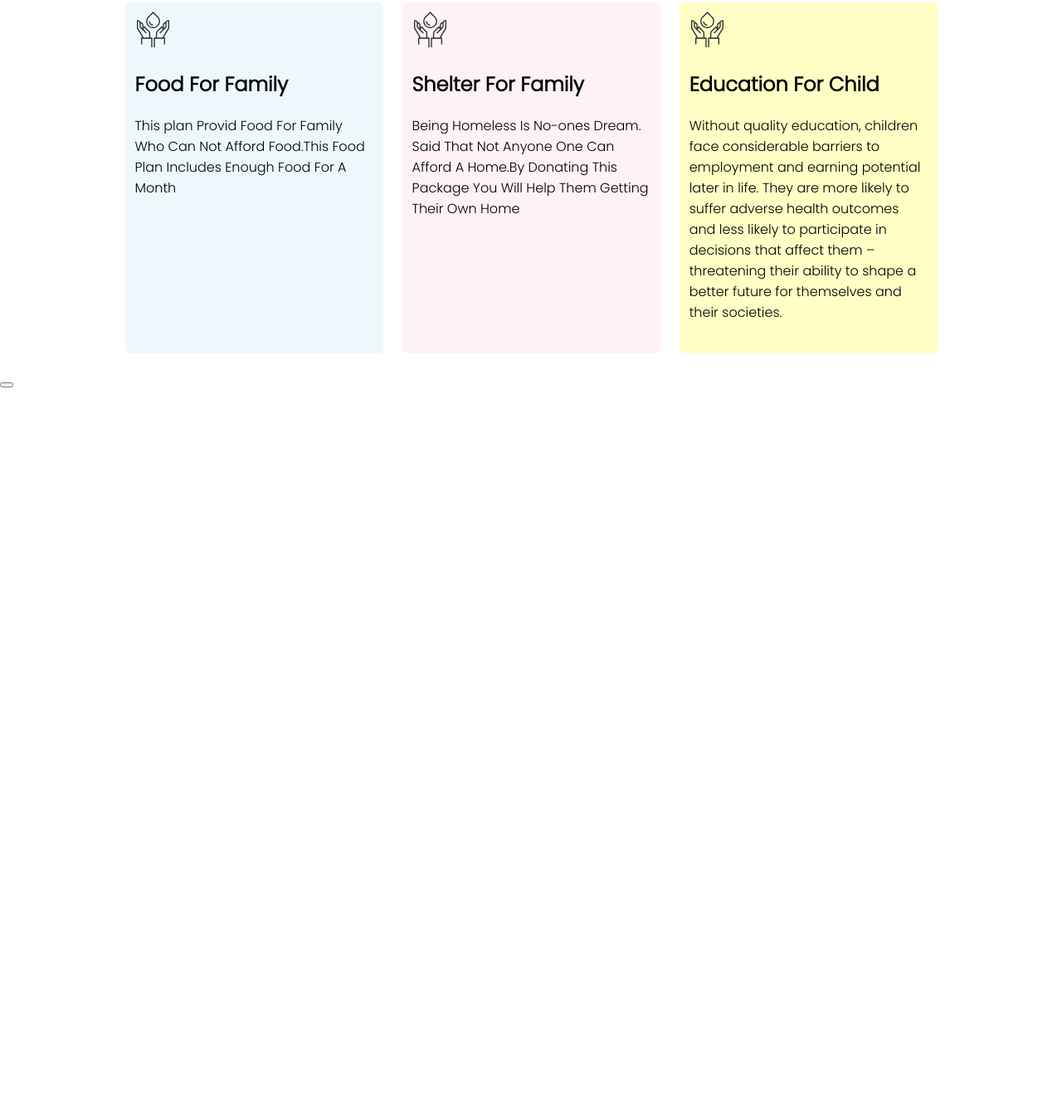
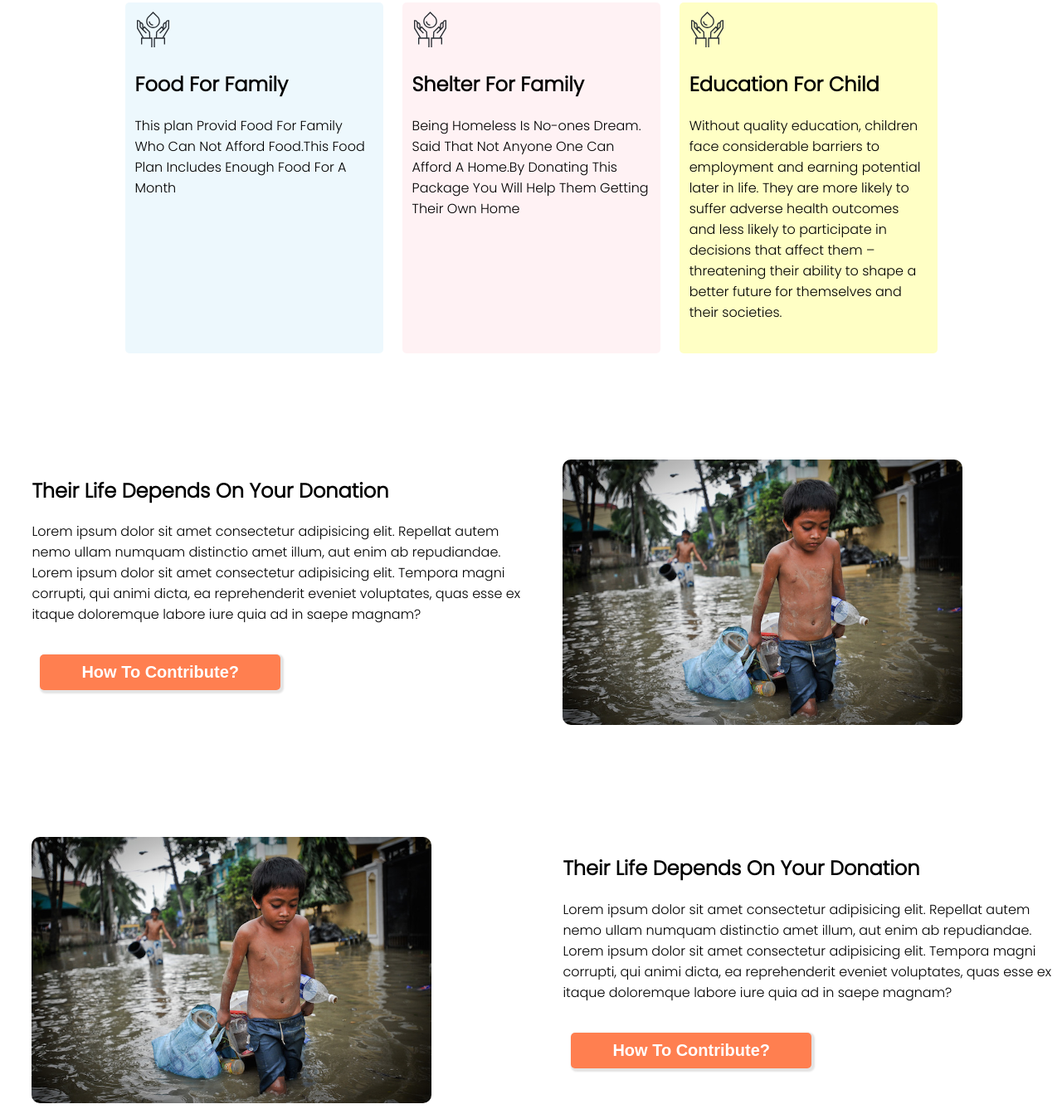
Before and after one commit to Onvir/Assignment, a plain HTML site: page index.html in a window 1280 px wide. Shown: the part 1462-2799 px from the top of the page at 83% size. Before the commit the page ends 1958 px from the top, so only its background shows below. Drawn offline with Linux system fonts and the light colour scheme.

Commit message:
mid lower section done

```diff
--- a/index.html
+++ b/index.html
@@ -73,12 +73,22 @@
     <section class="blog">
         <div class="blog-container">
             <div class="half-width">
-                <h1></h1>
-                <p></p>
-                <button></button>
+                <h1>Their Life Depends On Your Donation</h1>
+                <p>Lorem ipsum dolor sit amet consectetur adipisicing elit. Repellat autem nemo ullam numquam distinctio amet illum, aut enim ab repudiandae. Lorem ipsum dolor sit amet consectetur adipisicing elit. Tempora magni corrupti, qui animi dicta, ea reprehenderit eveniet voluptates, quas esse ex itaque doloremque labore iure quia ad in saepe magnam?</p>
+                <button class="donate-button">How To Contribute?</button>
             </div>
             <div class="half-width">
-                <img src="" alt="">
+                <img src="images/donation9.jpg" alt="">
+            </div>
+        </div>
+        <div class="second-blog-container">
+            <div class="half-width">
+                <img src="images/donation9.jpg" alt="">
+            </div>
+            <div class="half-width">
+                <h1>Their Life Depends On Your Donation</h1>
+                <p>Lorem ipsum dolor sit amet consectetur adipisicing elit. Repellat autem nemo ullam numquam distinctio amet illum, aut enim ab repudiandae. Lorem ipsum dolor sit amet consectetur adipisicing elit. Tempora magni corrupti, qui animi dicta, ea reprehenderit eveniet voluptates, quas esse ex itaque doloremque labore iure quia ad in saepe magnam?</p>
+                <button class="donate-button">How To Contribute?</button>
             </div>
         </div>
     </section>
--- a/style.css
+++ b/style.css
@@ -124,3 +124,23 @@ text-align: center;
 #package-three{
     background-color: rgba(255, 255, 0, 0.226);
 }
+/* THIS IS BLOG SECTION */
+.blog{
+
+}
+.blog-container{
+    display: flex;
+}
+.half-width{
+    text-align: left;
+    width: 100%;
+    margin-left: 3%;
+    margin-top: 10%;
+}
+.half-width img{
+    border-radius: 10px;
+    width: 80%;
+}
+.second-blog-container{
+    display: flex;
+}
```
